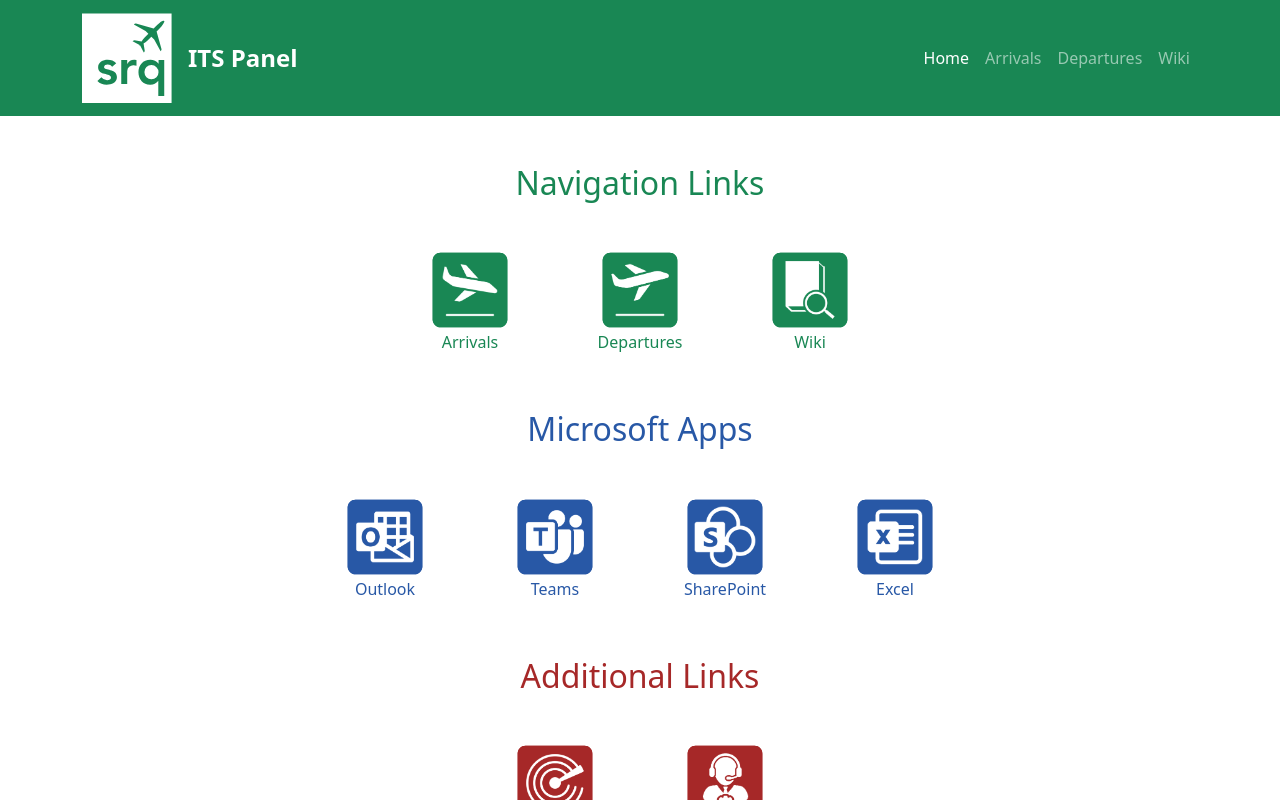
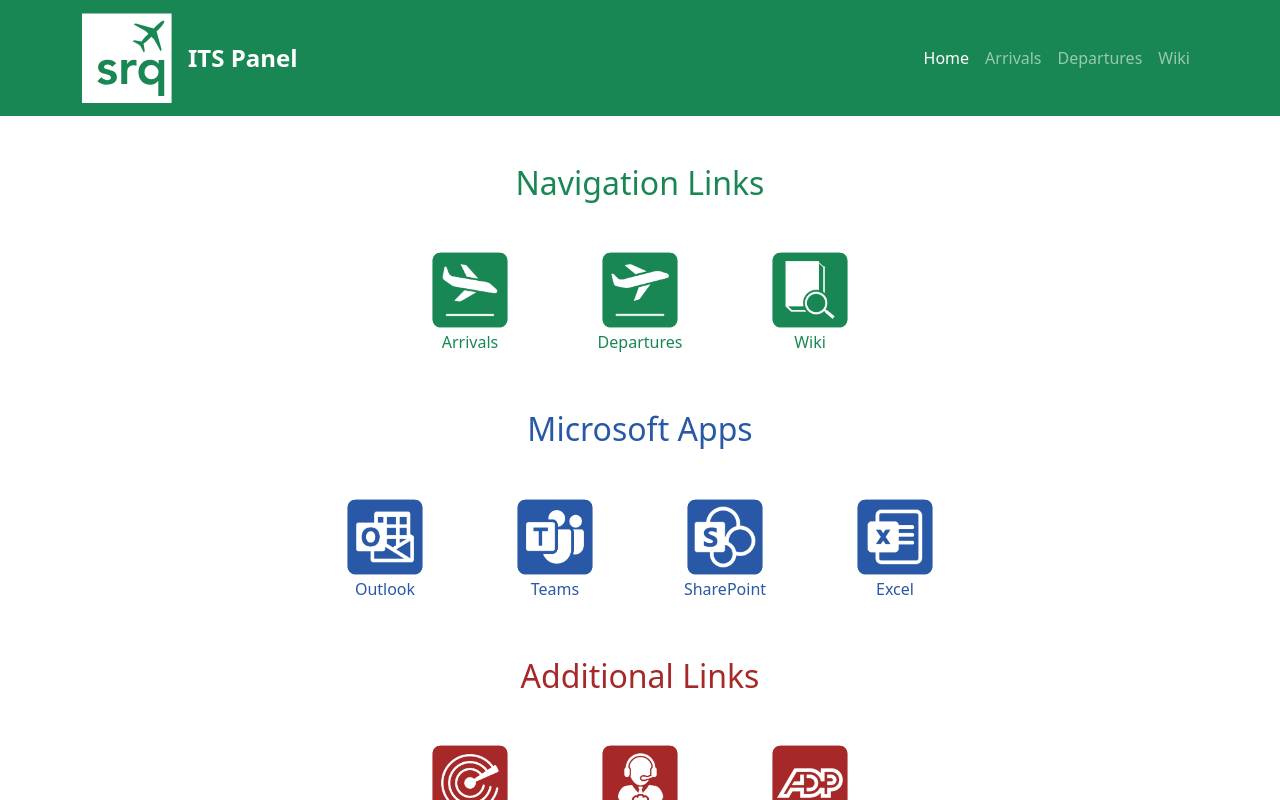
Before and after one commit to artsky-github/srq-its-panel, a React (Create React App) app: page / in a window 1280 px wide. Built offline with nearby package versions, Linux system fonts and the light colour scheme.

Commit message:
added another additional link which is ADP.

```diff
--- a/src/Home.js
+++ b/src/Home.js
@@ -11,6 +11,7 @@ import teamsApp from "./images/teams_app.svg";
 import sharepointApp from "./images/sharepoint_app.svg";
 import excelApp from "./images/excel_app.svg";
 import supportApp from "./images/support_app.svg";
+import adpApp from "./images/adp_app.svg";
 
 function HomePage({ openHome }) {
   return (
@@ -187,6 +188,23 @@ function HomePage({ openHome }) {
                   IT Support
                 </a>
               </Col>
+              <Col lg="2" className="mb-2">
+                <a
+                  className="app-links-red app-links-hover"
+                  href="https://online.adp.com/signin/v1/?APPID=WFNPortal&productId=80e309c3-7085-bae1-e053-3505430b5495&returnURL=https://workforcenow.adp.com/&callingAppId=WFN&TARGET=-SM-https://workforcenow.adp.com/portal/theme"
+                  target="_blank"
+                >
+                  <div className="d-block app-link-anim">
+                    <img
+                      alt="ADP App SVG"
+                      src={adpApp}
+                      width="80"
+                      className="d-block m-auto"
+                    ></img>
+                  </div>
+                  ADP
+                </a>
+              </Col>
             </Row>
           </div>
         </Fade>
```
Also changed, not shown: src/images/adp_app.svg (added).
